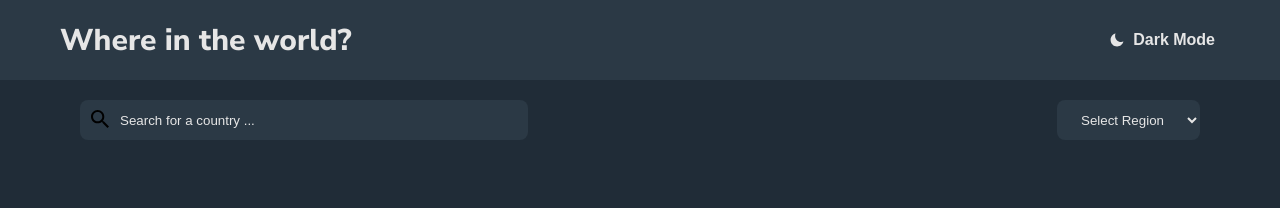
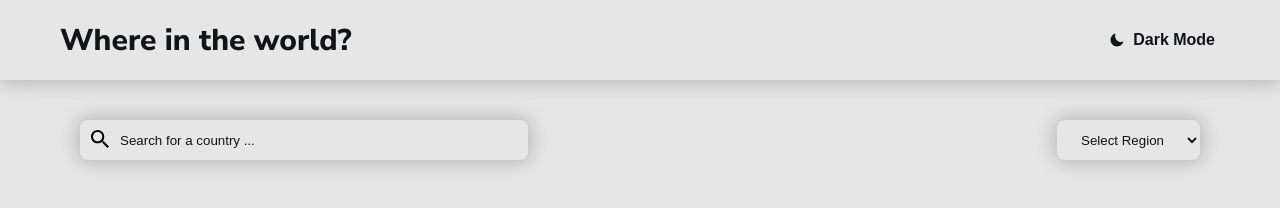
Before and after one commit to Wongel-Yilma/Rest-countries-API-wtih-color-theme-switcher, a plain HTML site: page index.html in a window 1280 px wide. Both pictures are taken after a click on the button "Dark Mode". Drawn offline with nearby package versions, Linux system fonts and the light colour scheme; no server answers.

Commit message:
Implementing the dark mode

```diff
--- a/src/css/style.css
+++ b/src/css/style.css
@@ -23,6 +23,10 @@ body {
 .hidden {
   display: none !important; }
 
+.night-mode {
+  color: #111517 !important;
+  background-color: #e6e6e6 !important; }
+
 .form {
   margin: 0 auto;
   max-width: 120rem;
@@ -41,7 +45,8 @@ body {
     background-color: #2b3945;
     padding-left: 4rem;
     width: 100%;
-    border-radius: 8px; }
+    border-radius: 8px;
+    box-shadow: 0 0 2rem rgba(17, 21, 23, 0.3); }
     .form__input::placeholder {
       color: #e6e6e6; }
   .form__btn {
@@ -59,7 +64,8 @@ body {
     background-color: #2b3945;
     border-radius: 8px;
     padding: 0 2rem;
-    color: #e6e6e6; }
+    color: #e6e6e6;
+    box-shadow: 0 0 2rem rgba(17, 21, 23, 0.3); }
 
 .country {
   color: #e6e6e6;
@@ -72,7 +78,7 @@ body {
     margin-bottom: 2rem; }
   .country__flag-img {
     width: 100%;
-    height: 22rem; }
+    height: 18rem; }
   .country p {
     font-weight: 600; }
   .country__info {
@@ -152,6 +158,17 @@ body {
     .detail__border-btn:hover {
       background-color: #202c37; }
 
+.night-mode .form__input,
+.night-mode .heading-1,
+.night-mode .form select,
+.night-mode .form__input::placeholder,
+.night-mode .country,
+.night-mode .detail,
+.night-mode .detail__btn,
+.night-mode .detail__border-btn {
+  color: #111517 !important;
+  background-color: #e6e6e6 !important; }
+
 .header {
   margin: 0 auto;
   color: #e6e6e6;
@@ -160,7 +177,9 @@ body {
   background-color: #2b3945;
   width: 100vw;
   display: flex;
-  align-items: center; }
+  align-items: center;
+  box-shadow: 0 0 2rem rgba(17, 21, 23, 0.3);
+  margin-bottom: 2rem; }
   .header__container {
     margin: 0 auto;
     width: 120rem;
@@ -192,7 +211,7 @@ body {
 
 .countries {
   display: grid;
-  grid-template-columns: repeat(3, 1fr);
+  grid-template-columns: repeat(4, 1fr);
   column-gap: 3rem;
   row-gap: 4rem; }
 
--- a/src/sass/_base.scss
+++ b/src/sass/_base.scss
@@ -31,3 +31,8 @@ body {
 .hidden {
   display: none !important;
 }
+
+.night-mode {
+  color: $primary-dark !important;
+  background-color: $gray-light !important;
+}
--- a/src/sass/_components.scss
+++ b/src/sass/_components.scss
@@ -19,8 +19,10 @@
     padding-left: 4rem;
     width: 100%;
     border-radius: 8px;
+    box-shadow: 0 0 2rem rgba($primary-dark, 0.3);
+
     &::placeholder {
-      color: $gray-light
+      color: $gray-light;
     }
   }
   &__btn {
@@ -41,6 +43,7 @@
     border-radius: 8px;
     padding: 0 2rem;
     color: $gray-light;
+    box-shadow: 0 0 2rem rgba($primary-dark, 0.3);
   }
 }
 
@@ -56,7 +59,7 @@
   }
   &__flag-img {
     width: 100%;
-    height: 22rem;
+    height: 18rem;
   }
   p {
     font-weight: 600;
@@ -156,3 +159,15 @@
     }
   }
 }
+
+.night-mode .form__input,
+.night-mode .heading-1,
+.night-mode .form select,
+.night-mode .form__input::placeholder,
+.night-mode .country,
+.night-mode .detail,
+.night-mode .detail__btn,
+.night-mode .detail__border-btn {
+  color: $primary-dark !important;
+  background-color: $gray-light !important;
+}
--- a/src/sass/_layout.scss
+++ b/src/sass/_layout.scss
@@ -7,6 +7,9 @@
   width: 100vw;
   display: flex;
   align-items: center;
+  box-shadow: 0 0 2rem rgba($primary-dark, 0.3);
+  margin-bottom: 2rem;
+
   &__container {
     margin: 0 auto;
     width: 120rem;
@@ -44,7 +47,7 @@
 }
 .countries {
   display: grid;
-  grid-template-columns: repeat(3, 1fr);
+  grid-template-columns: repeat(4, 1fr);
   column-gap: 3rem;
   row-gap: 4rem;
 }
--- a/src/script.js
+++ b/src/script.js
@@ -10,6 +10,9 @@ const selectFilter = document.querySelector('#region');
 const formEl = document.querySelector('.form');
 const backBtn = document.querySelector('.detail__btn');
 const detailEl = document.querySelector('.detail');
+const body = document.body;
+const themeSelector = document.querySelector('.btn--mode');
+const headerEl = document.querySelector('.header');
 // Dev
 // formEl.classList.add('hidden');
 // document.querySelector('.container').classList.add('hidden');
@@ -44,6 +47,12 @@ class App {
       'click',
       this._addCountryDetailHandler.bind(this)
     );
+    themeSelector.addEventListener('click', function () {
+      body.classList.toggle('night-mode');
+      headerEl.classList.toggle('night-mode');
+      themeSelector.classList.toggle('night-mode');
+      formEl.classList.toggle('night-mode');
+    });
   }
   _addCountryDetailHandler(e) {
     const countryClicked = e.target
```
